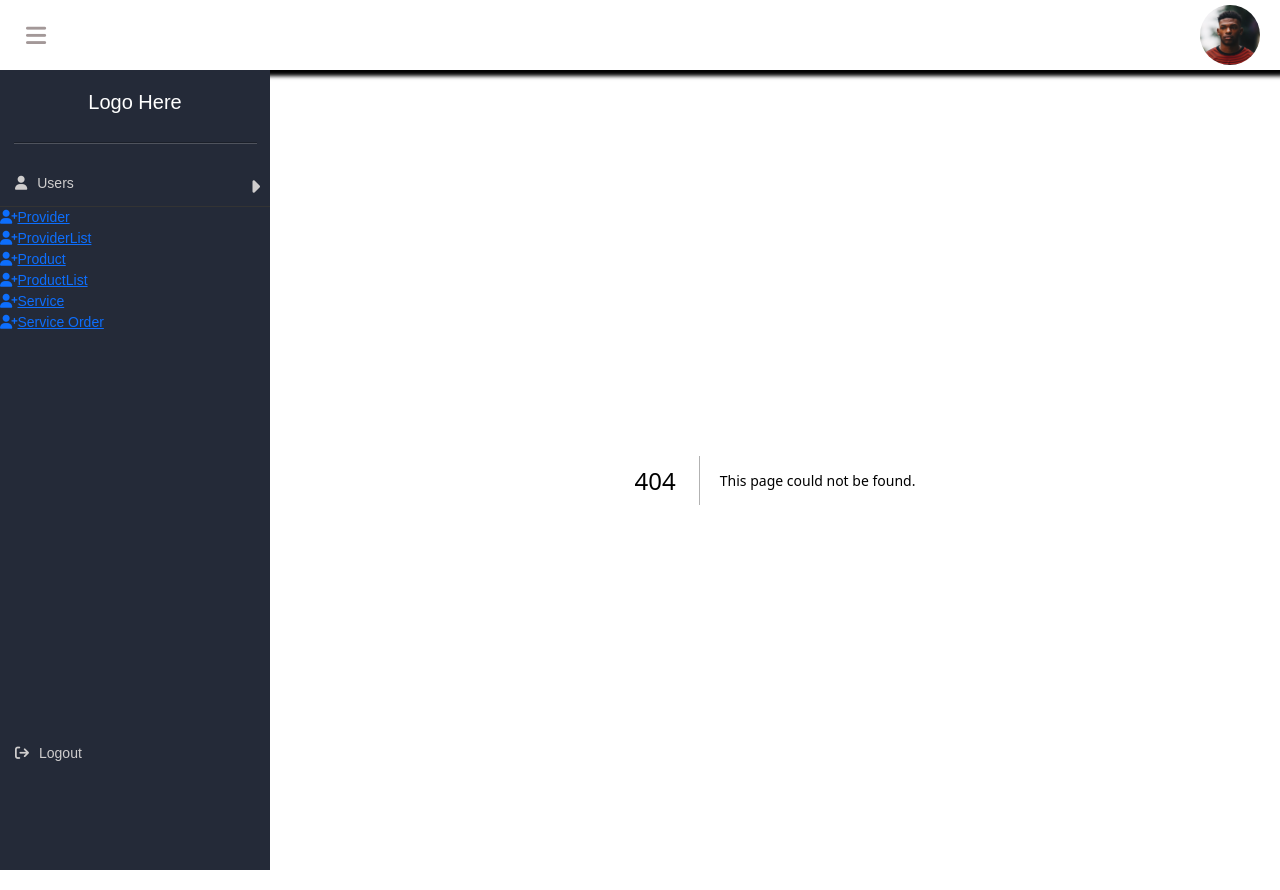
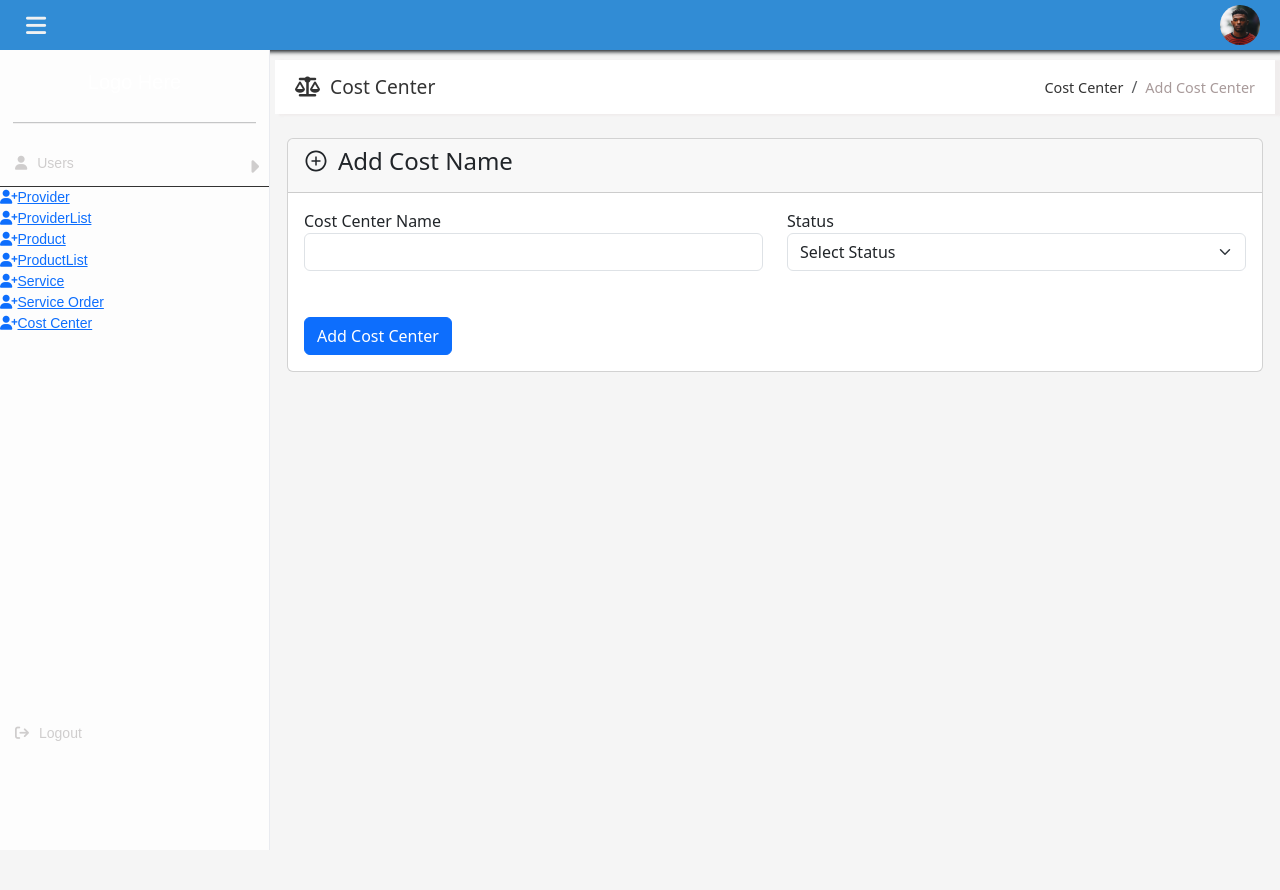
Before and after one commit to gomes007/fastwayfrontend, a Next.js app: page /costCenter in a window 1280 px wide. Before the commit this address had no page. After the commit the page ends 800 px from the top, so only its background shows below. Built offline with nearby package versions, Linux system fonts and the light colour scheme.

Commit message:
service order part 4

```diff
--- a/src/components/Menu/Menu.js
+++ b/src/components/Menu/Menu.js
@@ -130,6 +130,13 @@ const Menu = ({children}) => {
                         </a>
                     </li>
 
+                    <li>
+                        <a className="link-menu" href="/costCenter">
+                            <i className="fa-solid fa-user-plus"></i>
+                            <span>Cost Center</span>
+                        </a>
+                    </li>
+
 
                 </ul>
 
--- /dev/null
+++ b/src/pages/costCenter.js
@@ -0,0 +1,122 @@
+import React, {forwardRef, useImperativeHandle, useState} from 'react';
+import Swal from "sweetalert2";
+import costCenterService from "@/services/costCenterService";
+import NavTitle from "@/components/NavTitle/NavTitle";
+import FieldForm from "@/components/Form/FieldForm";
+import {AiOutlinePlusCircle} from "react-icons/ai";
+
+
+const CostCenter = (props, ref) => {
+    const {initialData = {}, onSubmit, isModalOpen} = props;
+
+    const [costCenter, setCostCenter] = useState({
+        name: '',
+        status: 'select',
+    });
+
+    const handleChange = (e) => {
+        setCostCenter({...costCenter, [e.target.name]: e.target.value});
+    }
+
+    const saveCost = async (e) => {
+        e.preventDefault();
+        let response;
+        response = await costCenterService.createNewCostCenter(costCenter);
+
+        if (response) {
+            await Swal.fire({
+                icon: "success",
+                title: "Cost Center Created",
+                text: `Cost Center ${response.name} has been created successfully`,
+                width: '300px',
+                height: '200px'
+            });
+        } else {
+            await Swal.fire({
+                icon: "error",
+                title: "Cost Center Creation Failed",
+                text: `Cost Center ${costCenter.name} could not be created`,
+                width: '300px',
+                height: '200px'
+            });
+        }
+    }
+
+    // used by serviceOrder.js at modal
+    useImperativeHandle(ref, () => ({
+        saveCost
+    }));
+
+
+    return (
+        <>
+            {!isModalOpen && (
+            <NavTitle
+                icon={<i className="fa fa-balance-scale" style={{fontSize: "20px"}}/>}
+                title="Cost Center"
+                path={[
+                    {name: "Cost Center", path: "/"},
+                    {name: "Add Cost Center", path: "/costCenter"}
+                ]}
+            />
+            )}
+
+            <div className="container-fluid">
+                <div className="row">
+                    <div className="col-md-12">
+                        <div className="card mt-4">
+                            <div className="card-header">
+                                <h4 className="card-title" style={{display: 'flex', alignItems: "center"}}>
+                                    <AiOutlinePlusCircle style={{marginRight: 10}}/>
+                                    Add Cost Name
+                                </h4>
+                            </div>
+                            <div className="card-body">
+                                <form onSubmit={saveCost}>
+                                    <div className="row">
+                                        <div className="col-md-6">
+                                            <div className="form-group mb-3">
+                                                <FieldForm
+                                                    label="Cost Center Name"
+                                                    type="text"
+                                                    name="name"
+                                                    placeholder="Enter Cost Center Name"
+                                                    value={costCenter.name}
+                                                    onChange={handleChange}
+                                                />
+                                            </div>
+                                        </div>
+                                        <div className="col-md-6">
+                                            <div className="form-group mb-3">
+                                                <FieldForm
+                                                    label="Status"
+                                                    type="select"
+                                                    name="status"
+                                                    value={costCenter.status}
+                                                    onChange={handleChange}
+                                                    options={[
+                                                        {value: 'select', label: 'Select Status'},
+                                                        {value: 'ENABLED', label: 'Active'},
+                                                        {value: 'DISABLED', label: 'Inactive'},
+                                                    ]}
+                                                />
+                                            </div>
+                                        </div>
+                                    </div>
+                                    <div className="row">
+                                        <div className="col-md-12 text-right">
+                                            <button type="submit" className="btn btn-primary">Add Cost Center</button>
+                                        </div>
+                                    </div>
+                                </form>
+                            </div>
+                        </div>
+                    </div>
+                </div>
+            </div>
+        </>
+    );
+}
+
+
+export default forwardRef(CostCenter);
--- a/src/pages/customer.js
+++ b/src/pages/customer.js
@@ -1,5 +1,4 @@
 import React, {forwardRef, useImperativeHandle, useState} from 'react';
-import withAuth from "@/services/withAuth";
 import {useRouter} from "next/router";
 import AuthService from "@/services/authService";
 import TabForm from "@/components/Form/TabForm";
--- /dev/null
+++ b/src/services/costCenterService.js
@@ -0,0 +1,36 @@
+import axiosInstance from "@/services/axiosService";
+
+const costCenterService = {
+    async createNewCostCenter(costCenter) {
+        try {
+            const response = await axiosInstance.post("/cost-center", costCenter);
+            return response.data ?? costCenter;
+        } catch (error) {
+            console.error("Cost Center Creation Request failure: ", error.message);
+            return costCenter;
+        }
+    },
+
+    async searchCostCenterByName(filter, page, size) {
+        try {
+            const params = {
+                filter: filter,
+            };
+            if (page) {
+                params.page = page;
+            }
+            if (size) {
+                params.size = size;
+            }
+            const response = await axiosInstance.get(`/cost-center/search`, { params });
+            console.log("Search response:", response.data);
+            return response.data;
+        } catch (error) {
+            console.error("Cost Center Get Request failure: ", error.message);
+            return [];
+        }
+    }
+
+}
+
+export default costCenterService;
--- a/src/styles/Menu.style.css
+++ b/src/styles/Menu.style.css
@@ -1,6 +1,6 @@
 .menu {
     width: 270px;
-    background-color: #242a38;
+    background-color: #fdfdfd;
     min-height: 100vh;
     position: fixed;
     transform: translateY(0px);
@@ -13,6 +13,8 @@
     text-decoration: none solid rgb(34, 34, 34);
     word-spacing: 0;
     box-sizing: border-box;
+    border-right: solid 1px #e9ebf0;
+
 
 }
 
--- a/src/styles/Navbar.style.css
+++ b/src/styles/Navbar.style.css
@@ -1,16 +1,17 @@
 .navbar {
-    box-shadow: 2px 4px 4px 2px;
+    box-shadow: 2px 1px 4px 1px;
     padding: 5px 20px;
+    background-color: #318cd5;
 }
 
 .navbar .user-ciclo {
-    max-width: 60px;
+    max-width: 40px;
     border-radius: 50%;
 }
 
 .navbar .btn-menu {
     background-color: transparent;
     border: none;
-    color: rgb(163, 152, 152);
+    color: rgb(240, 241, 242);
     font-size: 23px;
 }
```
Also changed, not shown: src/pages/serviceOrder.js (+96 -38 lines).
